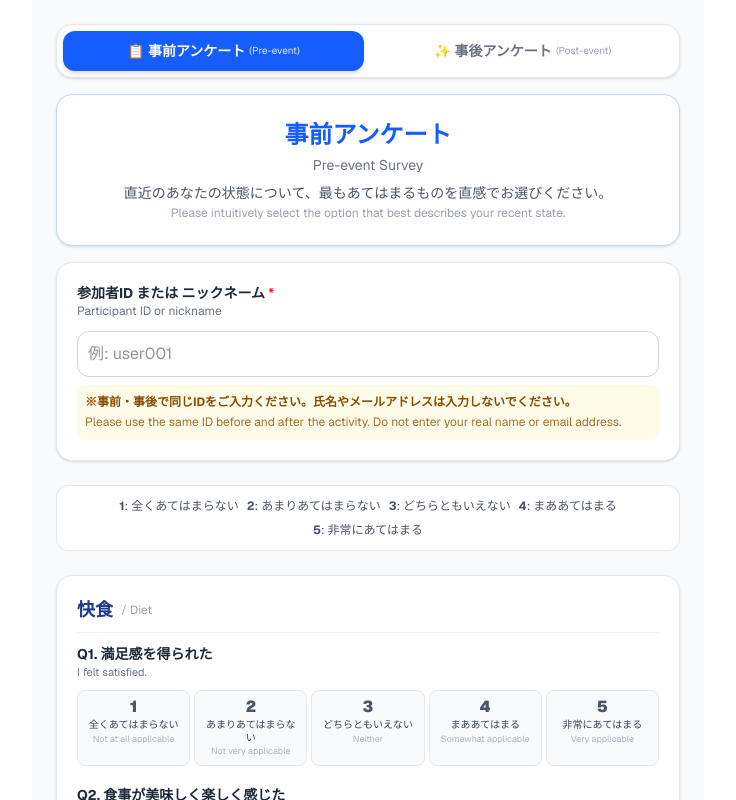
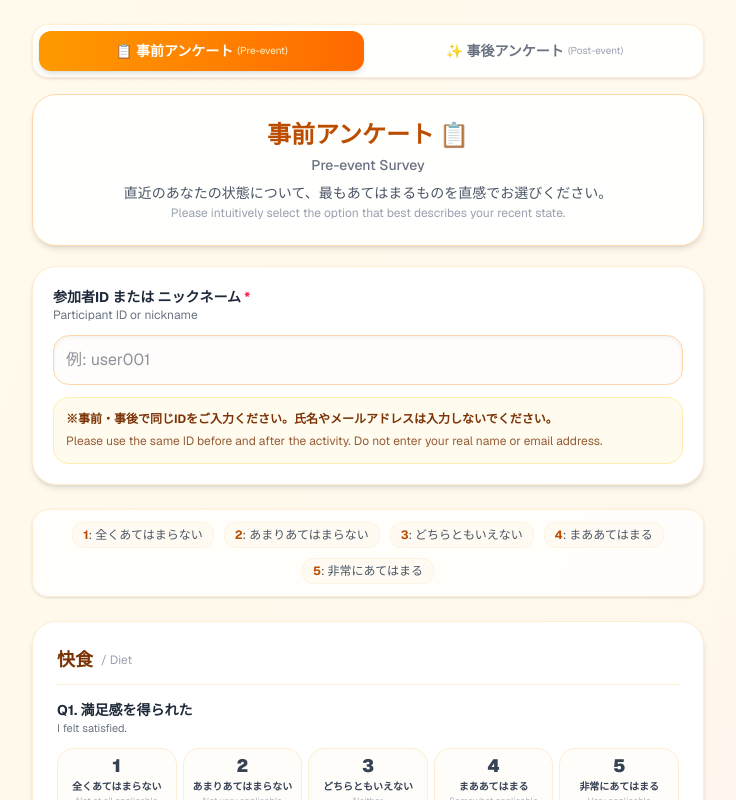
Before and after one commit to hiroto-code/2hfs-app, a Next.js app: page /p/1/1 in a window 1280 px wide. Shown: the top 800 px of the page, without its empty margins (272-1008 px from the left). Built offline with nearby package versions, Linux system fonts and the light colour scheme; no server answers.

Commit message:
コミットメッセージ

```diff
--- a/app/p/[event_id]/[timing]/page.tsx
+++ b/app/p/[event_id]/[timing]/page.tsx
@@ -2,7 +2,7 @@
 
 import { useState, use } from 'react';
 import { useRouter } from 'next/navigation';
-import Link from 'next/link'; // 👈 タブ切り替え用のLinkをインポート
+import Link from 'next/link';
 import { supabase } from '@/lib/supabase';
 import { domainQuestions, scaleOptions } from '@/lib/questions';
 
@@ -94,7 +94,7 @@ export default function SurveyPage({ params }: { params: Promise<{ event_id: str
         submission_token
       };
 
-      // ▼ 今回追加：過去の自分の回答があれば確実に削除する（上書きのため） ▼
+      // 過去の自分の回答があれば確実に削除する（上書きのため）
       await supabase
         .from('surveys')
         .delete()
@@ -103,9 +103,8 @@ export default function SurveyPage({ params }: { params: Promise<{ event_id: str
           participant_id: participantId.trim(),
           timing_type: timing
         });
-      // ▲ ここまで追加 ▲
 
-      // 新しい回答データを保存（削除済みなので通常のinsertとして処理されます）
+      // 新しい回答データを保存
       const { error } = await supabase
         .from('surveys')
         .insert(payload);
@@ -124,20 +123,21 @@ export default function SurveyPage({ params }: { params: Promise<{ event_id: str
   };
 
   return (
-    <div className="max-w-2xl mx-auto p-3 md:p-6 font-sans bg-gray-50 min-h-screen">
+    <div className="min-h-screen bg-gradient-to-br from-amber-50 via-orange-50 to-rose-50 p-3 md:p-6 font-sans">
+      <div className="max-w-2xl mx-auto">
 
         {/* 🔄 事前 / 事後 切り替えタブナビゲーション */}
-      <div className="bg-white p-1.5 rounded-2xl border border-gray-200 shadow-sm mb-4 flex gap-2">
+        <div className="bg-white/90 backdrop-blur-md p-1.5 rounded-2xl border border-orange-100 shadow-sm mb-4 flex gap-2">
           <Link
             href={`/p/${event_id}/pre`}
             className={`flex-1 py-2.5 px-3 rounded-xl text-xs md:text-sm font-bold text-center transition-all flex flex-col sm:flex-row items-center justify-center gap-1 ${
               !isPost
-              ? 'bg-blue-600 text-white shadow-md'
-              : 'text-gray-500 hover:bg-gray-100'
+                ? 'bg-gradient-to-r from-amber-500 to-orange-500 text-white shadow-md'
+                : 'text-gray-500 hover:bg-orange-50/50'
             }`}
           >
             <span>📋 事前アンケート</span>
-          <span className={`text-[10px] font-normal ${!isPost ? 'text-blue-100' : 'text-gray-400'}`}>
+            <span className={`text-[10px] font-normal ${!isPost ? 'text-amber-100' : 'text-gray-400'}`}>
               (Pre-event)
             </span>
           </Link>
@@ -146,28 +146,28 @@ export default function SurveyPage({ params }: { params: Promise<{ event_id: str
             href={`/p/${event_id}/post`}
             className={`flex-1 py-2.5 px-3 rounded-xl text-xs md:text-sm font-bold text-center transition-all flex flex-col sm:flex-row items-center justify-center gap-1 ${
               isPost
-              ? 'bg-green-600 text-white shadow-md'
-              : 'text-gray-500 hover:bg-gray-100'
+                ? 'bg-gradient-to-r from-emerald-500 to-teal-600 text-white shadow-md'
+                : 'text-gray-500 hover:bg-orange-50/50'
             }`}
           >
             <span>✨ 事後アンケート</span>
-          <span className={`text-[10px] font-normal ${isPost ? 'text-green-100' : 'text-gray-400'}`}>
+            <span className={`text-[10px] font-normal ${isPost ? 'text-emerald-100' : 'text-gray-400'}`}>
               (Post-event)
             </span>
           </Link>
         </div>
 
         {/* ヘッダー */}
-      <div className={`p-4 md:p-6 rounded-2xl shadow-sm border mb-4 text-center bg-white ${isPost ? 'border-green-200' : 'border-blue-200'}`}>
-        <h1 className={`text-xl md:text-2xl font-bold ${isPost ? 'text-green-600' : 'text-blue-600'}`}>
-          {isPost ? '事後アンケート' : '事前アンケート'}
-          <span className="block text-sm font-normal mt-1 text-gray-500">
+        <div className={`p-5 md:p-6 rounded-3xl shadow-md border mb-5 text-center bg-white/90 backdrop-blur-md ${isPost ? 'border-emerald-200' : 'border-orange-200'}`}>
+          <h1 className={`text-xl md:text-2xl font-black ${isPost ? 'text-emerald-700' : 'text-amber-700'}`}>
+            {isPost ? '事後アンケート ✨' : '事前アンケート 📋'}
+            <span className="block text-xs md:text-sm font-medium mt-1 text-gray-500">
               {isPost ? 'Post-event Survey' : 'Pre-event Survey'}
             </span>
           </h1>
-        <p className="text-xs md:text-sm text-gray-600 mt-2">
+          <p className="text-xs md:text-sm text-gray-600 mt-2 font-medium">
             直近のあなたの状態について、最もあてはまるものを直感でお選びください。
-          <span className="block text-[11px] md:text-xs text-gray-400 mt-0.5">
+            <span className="block text-[11px] md:text-xs text-gray-400 mt-0.5 font-normal">
               Please intuitively select the option that best describes your recent state.
             </span>
           </p>
@@ -176,9 +176,9 @@ export default function SurveyPage({ params }: { params: Promise<{ event_id: str
         <form onSubmit={handleSubmit} className="space-y-4 md:space-y-6">
 
           {/* 参加者ID入力エリア */}
-        <div className="bg-white p-4 md:p-5 rounded-2xl shadow-sm border border-gray-200">
+          <div className="bg-white p-5 rounded-3xl shadow-md border border-orange-100">
             <label className="block text-sm font-bold text-gray-800 mb-1">
-            参加者ID または ニックネーム <span className="text-red-500">*</span>
+              参加者ID または ニックネーム <span className="text-rose-500">*</span>
               <span className="block text-xs font-normal text-gray-500">Participant ID or nickname</span>
             </label>
             <input
@@ -187,43 +187,43 @@ export default function SurveyPage({ params }: { params: Promise<{ event_id: str
               value={participantId}
               onChange={(e) => setParticipantId(e.target.value)}
               placeholder="例: user001"
-            className="w-full mt-2 p-2.5 border border-gray-300 rounded-xl focus:ring-2 focus:ring-blue-500 focus:outline-none text-base text-gray-800"
+              className="w-full mt-2 p-3 border border-orange-200 rounded-2xl focus:ring-2 focus:ring-amber-400 focus:outline-none text-base text-gray-800 bg-orange-50/20 shadow-inner"
             />
-          <div className="mt-2 p-2 bg-yellow-50 rounded-lg text-xs text-yellow-800 leading-relaxed">
+            <div className="mt-3 p-3 bg-amber-50/80 rounded-2xl border border-amber-200/60 text-xs text-amber-900 leading-relaxed">
               <p className="font-bold">※事前・事後で同じIDをご入力ください。氏名やメールアドレスは入力しないでください。</p>
-            <p className="opacity-80">Please use the same ID before and after the activity. Do not enter your real name or email address.</p>
+              <p className="opacity-80 mt-0.5">Please use the same ID before and after the activity. Do not enter your real name or email address.</p>
             </div>
           </div>
 
           {/* 凡例 */}
-        <div className="bg-white p-3 rounded-xl border border-gray-200 text-[10px] md:text-xs text-gray-600 flex flex-wrap gap-2 justify-center">
+          <div className="bg-white/80 p-3 rounded-2xl border border-orange-100 text-[10px] md:text-xs text-gray-600 flex flex-wrap gap-2.5 justify-center shadow-sm">
             {scaleOptions.map(opt => (
-            <span key={opt.val} className="whitespace-nowrap">
-              <strong>{opt.val}</strong>: {opt.ja}
+              <span key={opt.val} className="whitespace-nowrap bg-orange-50/50 px-2.5 py-1 rounded-xl border border-orange-100/60">
+                <strong className="text-amber-700">{opt.val}</strong>: {opt.ja}
               </span>
             ))}
           </div>
 
           {/* 質問リスト */}
           {domainQuestions?.map((group) => (
-          <div key={group.domainKey} className="bg-white p-3 md:p-5 rounded-2xl shadow-sm border border-gray-200">
-            <h2 className="text-base md:text-lg font-bold text-blue-900 border-b border-gray-100 pb-2 mb-3 flex items-center gap-2">
+            <div key={group.domainKey} className="bg-white p-4 md:p-6 rounded-3xl shadow-md border border-orange-100">
+              <h2 className="text-base md:text-lg font-bold text-amber-900 border-b border-orange-100 pb-2.5 mb-4 flex items-center gap-2">
                 <span>{group.domainJa}</span>
                 <span className="text-xs font-normal text-gray-400">/ {group.domainEn}</span>
               </h2>
 
-            <div className="space-y-4 md:space-y-5">
+              <div className="space-y-5 md:space-y-6">
                 {group.items.map((item) => {
                   const qNum = item.index + 1;
                   return (
-                  <div key={item.index} className="space-y-1.5">
+                    <div key={item.index} className="space-y-2">
                       <p className="font-bold text-gray-800 text-sm leading-snug">
                         Q{qNum}. {item.textJa}
                         <span className="block text-[11px] font-normal text-gray-500 mt-0.5 leading-tight">{item.textEn}</span>
                       </p>
 
                       {/* 1〜5の選択肢ボタン */}
-                    <div className="grid grid-cols-5 gap-1 pt-1">
+                      <div className="grid grid-cols-5 gap-1.5 pt-1">
                         {scaleOptions.map((opt) => {
                           const isSelected = answers[item.index] === opt.val;
                           return (
@@ -231,17 +231,19 @@ export default function SurveyPage({ params }: { params: Promise<{ event_id: str
                               key={opt.val}
                               type="button"
                               onClick={() => handleScoreChange(item.index, opt.val)}
-                            className={`flex flex-col items-center justify-start p-1.5 md:p-2 rounded-lg border transition-all text-center h-full ${
+                              className={`flex flex-col items-center justify-start p-2 rounded-2xl border transition-all text-center h-full active:scale-95 ${
                                 isSelected
-                                ? 'bg-blue-600 text-white border-blue-600 shadow-sm'
-                                : 'bg-gray-50 text-gray-600 border-gray-200 hover:bg-gray-100'
+                                  ? isPost
+                                    ? 'bg-gradient-to-b from-emerald-500 to-emerald-600 text-white border-emerald-600 shadow-md transform scale-[1.02]'
+                                    : 'bg-gradient-to-b from-amber-500 to-orange-500 text-white border-orange-500 shadow-md transform scale-[1.02]'
+                                  : 'bg-orange-50/30 text-gray-700 border-orange-100 hover:bg-orange-100/50'
                               }`}
                             >
-                            <span className="text-sm md:text-base font-black leading-none mb-1">{opt.val}</span>
-                            <span className={`text-[9px] md:text-[10px] font-medium leading-tight block w-full break-words ${isSelected ? 'text-white' : 'text-gray-700'}`}>
+                              <span className="text-base md:text-lg font-black leading-none mb-1.5">{opt.val}</span>
+                              <span className={`text-[9px] md:text-[10px] font-bold leading-tight block w-full break-words ${isSelected ? 'text-white' : 'text-gray-700'}`}>
                                 {opt.ja}
                               </span>
-                            <span className={`text-[8px] md:text-[9px] leading-tight block w-full mt-0.5 opacity-80 break-words ${isSelected ? 'text-blue-100' : 'text-gray-400'}`}>
+                              <span className={`text-[8px] md:text-[9px] leading-tight block w-full mt-0.5 opacity-80 break-words ${isSelected ? 'text-amber-100' : 'text-gray-400'}`}>
                                 {opt.en}
                               </span>
                             </button>
@@ -256,7 +258,7 @@ export default function SurveyPage({ params }: { params: Promise<{ event_id: str
           ))}
 
           {errorMsg && (
-          <div className="bg-red-50 text-red-600 p-3 rounded-xl border border-red-200 text-sm font-bold text-center">
+            <div className="bg-rose-50 text-rose-600 p-4 rounded-2xl border border-rose-200 text-sm font-bold text-center shadow-sm">
               {errorMsg}
             </div>
           )}
@@ -264,14 +266,17 @@ export default function SurveyPage({ params }: { params: Promise<{ event_id: str
           <button
             type="submit"
             disabled={loading}
-          className={`w-full py-3.5 md:py-4 rounded-xl font-bold text-white text-base md:text-lg shadow-md transition-all ${
-            isPost ? 'bg-green-600 hover:bg-green-700' : 'bg-blue-600 hover:bg-blue-700'
-          } ${loading ? 'opacity-50 cursor-not-allowed' : ''}`}
+            className={`w-full py-4 rounded-2xl font-bold text-white text-base md:text-lg shadow-lg transition-all transform hover:scale-[1.01] active:scale-[0.99] ${
+              isPost
+                ? 'bg-gradient-to-r from-emerald-500 to-teal-600 hover:from-emerald-600 hover:to-teal-700'
+                : 'bg-gradient-to-r from-amber-500 to-orange-500 hover:from-amber-600 hover:to-orange-600'
+            } ${loading ? 'opacity-50 cursor-not-allowed hover:scale-100' : ''}`}
           >
-          {loading ? '送信中... / Submitting...' : isPost ? '事後アンケートを送信する' : '事前アンケートを送信する'}
+            {loading ? '送信中... / Submitting...' : isPost ? '事後アンケートを送信する ✨' : '事前アンケートを送信する 📋'}
           </button>
 
         </form>
       </div>
+    </div>
   );
 }
```
Lines whose indentation alone changed are shown as unchanged.
